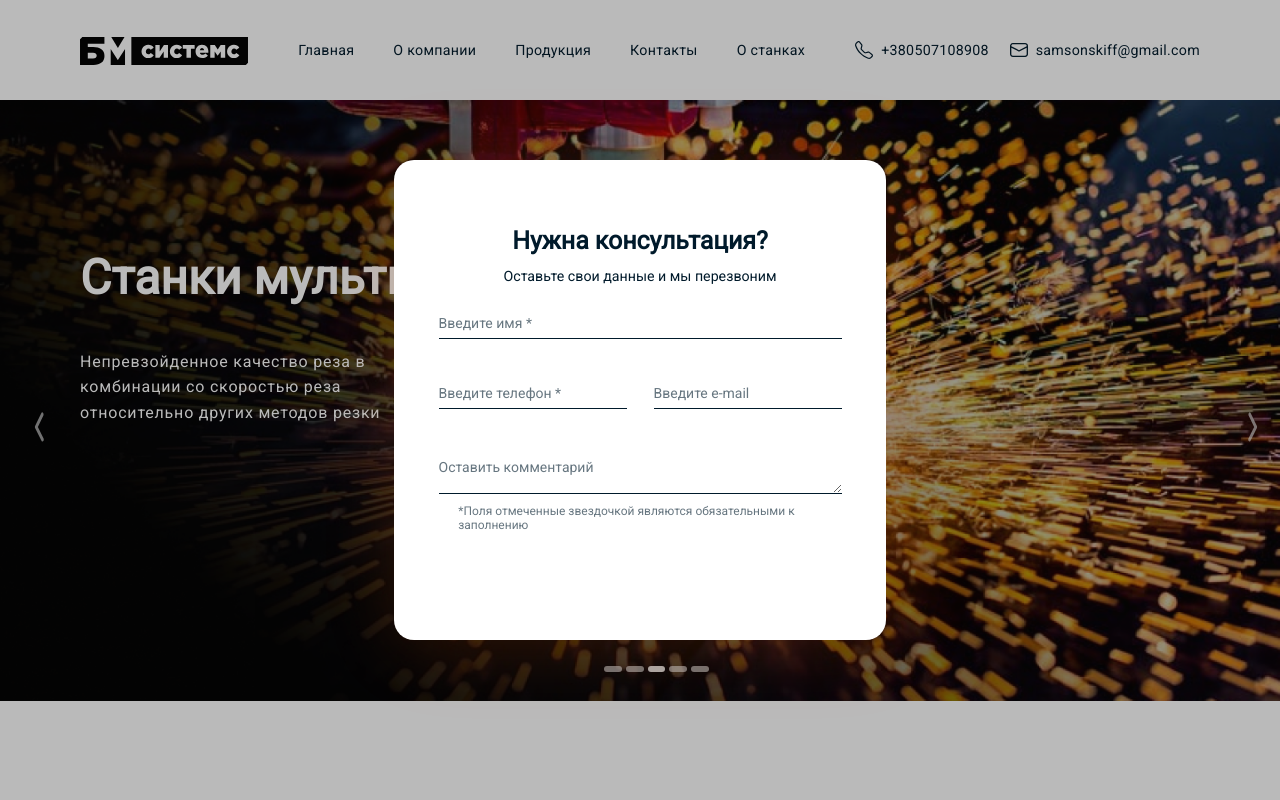
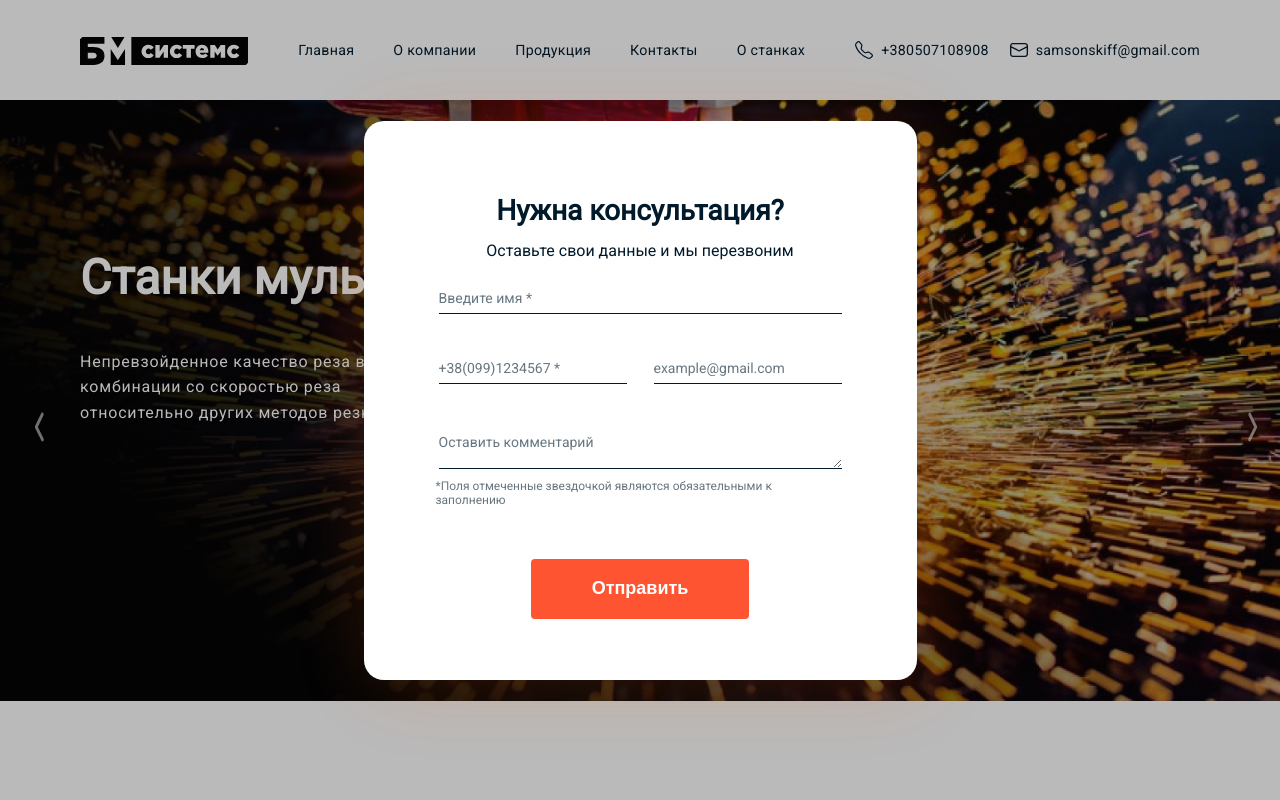
Before and after one commit to skiff451/BM-Project, a Next.js app: page / in a window 1280 px wide. Shown: the top 800 px of the page. Built offline with nearby package versions, Linux system fonts and the light colour scheme.

Commit message:
add inputs validation

```diff
--- a/components/BlockWrapper/Button/index.tsx
+++ /dev/null
@@ -1,3 +0,0 @@
-export default function Button() {
-  return <></>;
-}
--- /dev/null
+++ b/components/Button/Button.module.scss
@@ -0,0 +1,19 @@
+@import "../../styles/colors.scss";
+
+.btn {
+  width: 218px;
+  height: 60px;
+  border:none;
+  border-radius: 4px;
+  background-color: $orange;
+
+  font-style: normal;
+  font-weight: bold;
+  font-size: 18px;
+  line-height: 21px;
+  color: $white;
+  &:hover {
+    background-color: $orange-hover;
+    box-shadow: 4px 6px 50px rgba(251, 42, 0, 0.3);
+  }
+}
--- /dev/null
+++ b/components/Button/index.tsx
@@ -0,0 +1,11 @@
+import { MouseEventHandler } from "react";
+import styles from "./Button.module.scss";
+
+interface ButtonProps {
+  children: string;
+  onClick: () => MouseEventHandler<HTMLButtonElement> | undefined;
+}
+
+export default function Button({ children, onClick }: ButtonProps) {
+  return <button className={styles.btn} onClick={onClick()}>{children}</button>;
+}
--- a/components/ContactForm/ContactForm.module.scss
+++ b/components/ContactForm/ContactForm.module.scss
@@ -13,8 +13,8 @@
 }
 
 .contact-form {
-  width: 38.403vw;
-  height: 37.431vw;
+  width: 553px;
+  height: 559px;
   background-color: $white;
   border-radius: 20px;
   box-shadow: 7px 4px 78px 0px rgba(255, 98, 0, 0.2);
@@ -24,15 +24,15 @@
   display: flex;
   flex-direction: column;
   align-items: center;
-  padding: 4.861vw 5vw;
+  padding: 70px 72px;
   color: $black;
 }
 
 .title {
   font-style: normal;
   font-weight: bold;
-  font-size: 1.944vw;
-  line-height: 2.778vw;
+  font-size: 28px;
+  line-height: 40px;
   text-align: center;
 }
 
@@ -40,13 +40,13 @@
   margin: 10px 0 24px 0;
   font-style: normal;
   font-weight: normal;
-  font-size: 1.111vw;
-  line-height: 1.319vw;
+  font-size: 16px;
+  line-height: 19px;
   text-align: center;
 }
 
 .restriction {
-  margin-top: 10px;
+  margin: 10px 0 52px 0;
   color: $minor-text-gray;
   font-style: normal;
   font-weight: 300;
@@ -71,7 +71,7 @@
 }
 
 %input-focus {
-  border-bottom: 1px solid $input-focus;
+  border-bottom: 1px solid $orange;
 }
 .input-block {
   margin: 40px 0;
@@ -101,3 +101,33 @@
     @extend %input-focus;
   }
 }
+
+.error {
+  background-color: $input-error;
+  border-radius: 3px;
+  animation: shakeX 0.82s cubic-bezier(0.35, 0.08, 0.2, 0.95) both;
+  transform: translateX(0);
+}
+
+@keyframes shakeX {
+  10%,
+  90% {
+    transform: translateX(-1px);
+  }
+
+  20%,
+  80% {
+    transform: translateX(2px);
+  }
+
+  30%,
+  50%,
+  70% {
+    transform: translateX(-4px);
+  }
+
+  40%,
+  60% {
+    transform: translateX(4px);
+  }
+}
--- a/components/ContactForm/index.tsx
+++ b/components/ContactForm/index.tsx
@@ -1,4 +1,6 @@
-import { useState } from "react";
+import { useEffect, useState } from "react";
+import classNames from "classnames";
+import Button from "../Button";
 import styles from "./ContactForm.module.scss";
 
 export default function ContactForm() {
@@ -7,14 +9,59 @@ export default function ContactForm() {
   const [email, setEmail] = useState("");
   const [comment, setComment] = useState("");
 
+  const [inputErr, setInputErr] = useState({
+    nameErr: false,
+    telErr: false,
+  });
+
+  const [formInfo, setFormInfo] = useState({
+    name: "",
+    tel: "",
+    email: "",
+    comment: "",
+  });
+
+  useEffect(() => {
+    setInputErr({
+      nameErr: false,
+      telErr: false,
+    });
+    setFormInfo({
+      name,
+      tel,
+      email,
+      comment,
+    });
+  }, [name, tel, email, comment]);
+
+  function onFormSubmit() {
+    const nameReg = /[А-Я]{4,20}/gi;
+    const telReg = /^[+]\d{2}[(]{0,1}[0-9]{3}[)]{0,1}\d{7}$/gi;
+
+    setInputErr({
+      nameErr: !!name.search(nameReg),
+      telErr: !!tel.search(telReg),
+    });
+  }
+
+  const nameErr = classNames(styles["long-input"], {
+    [styles.error]: inputErr.nameErr,
+  });
+
+  const telErr = classNames(styles["short-input"], {
+    [styles.error]: inputErr.telErr,
+  });
+
   return (
     <div className={styles.substrate}>
       <div className={styles["contact-form"]}>
         <div className={styles["wrapper"]}>
           <span className={styles.title}>Нужна консультация?</span>
-          <span className={styles.subtitle}>Оставьте свои данные и мы перезвоним</span>
+          <span className={styles.subtitle}>
+            Оставьте свои данные и мы перезвоним
+          </span>
           <input
-            className={styles["long-input"]}
+            className={nameErr}
             type="text"
             placeholder="Введите имя *"
             value={name}
@@ -24,9 +71,9 @@ export default function ContactForm() {
           />
           <div className={styles["input-block"]}>
             <input
-              className={styles["short-input"]}
+              className={ telErr}
               type="tel"
-              placeholder="Введите телефон *"
+              placeholder="+38(099)1234567 *"
               value={tel}
               onChange={(e) => {
                 setTel(e.target.value);
@@ -35,7 +82,7 @@ export default function ContactForm() {
             <input
               className={styles["short-input"]}
               type="email"
-              placeholder="Введите e-mail"
+              placeholder="example@gmail.com"
               value={email}
               onChange={(e) => {
                 setEmail(e.target.value);
@@ -54,6 +101,7 @@ export default function ContactForm() {
           <span className={styles.restriction}>
             *Поля отмеченные звездочкой являются обязательными к заполнению
           </span>
+          <Button onClick={() => onFormSubmit}>Отправить</Button>
         </div>
       </div>
     </div>
--- a/package.json
+++ b/package.json
@@ -14,7 +14,7 @@
     ]
   },
   "dependencies": {
-    "classnames": "^2.2.6",
+    "classnames": "^2.3.1",
     "next": "10.1.3",
     "pure-react-carousel": "^1.27.6",
     "react": "17.0.2",
--- a/styles/colors.scss
+++ b/styles/colors.scss
@@ -1,8 +1,9 @@
 $black: #001a2b;
 $white: #ffffff;
 $orange: #ff5432;
+$orange-hover: #fb2a00;
 $gray: #cecece;
 $transparent-gray: rgba(12, 12, 12, 0.281);
 $minor-text-gray: rgba(0, 26, 43, 0.6);
-$input-bottom-line: #001A2B;
-$input-focus: #0278c7;
+$input-bottom-line: #001a2b;
+$input-error: rgba(255, 0, 0, 0.205);
```
Also changed, not shown: 1 other file (tests, documents, lock files or other folders).
